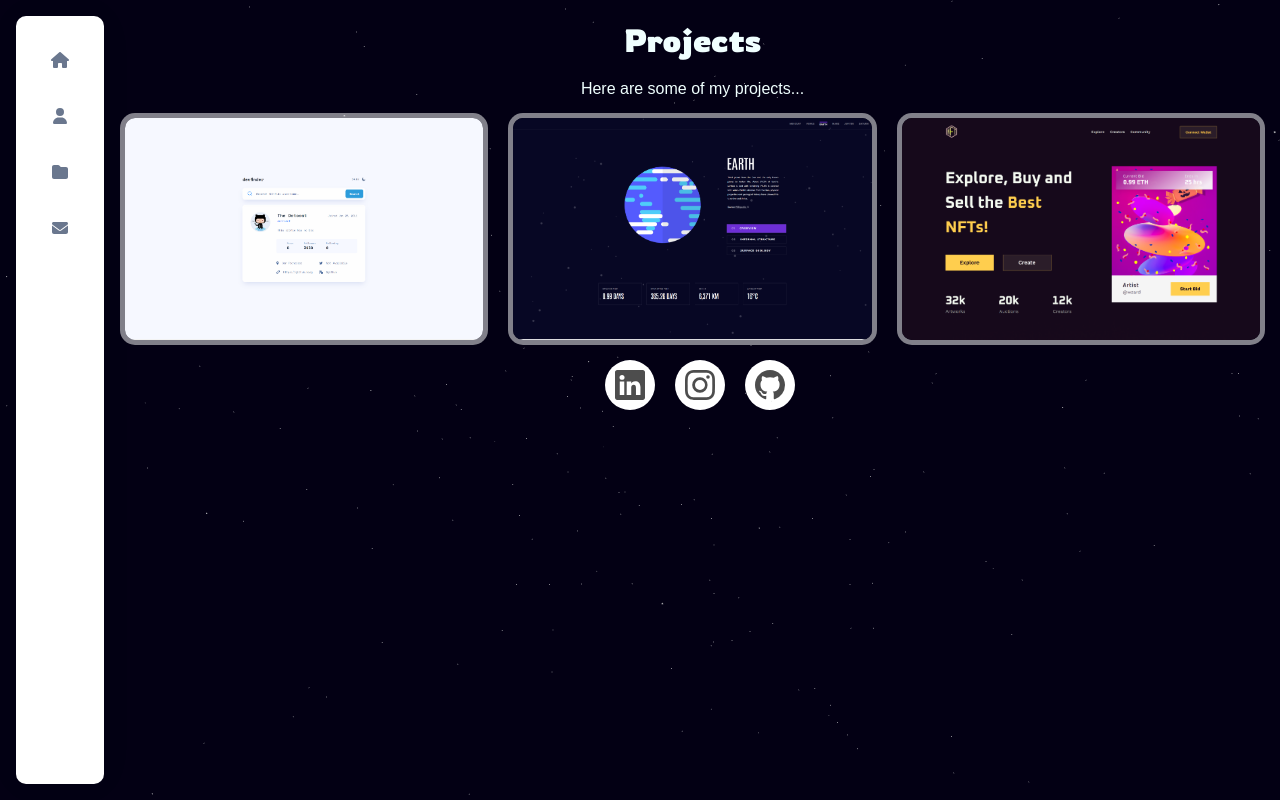
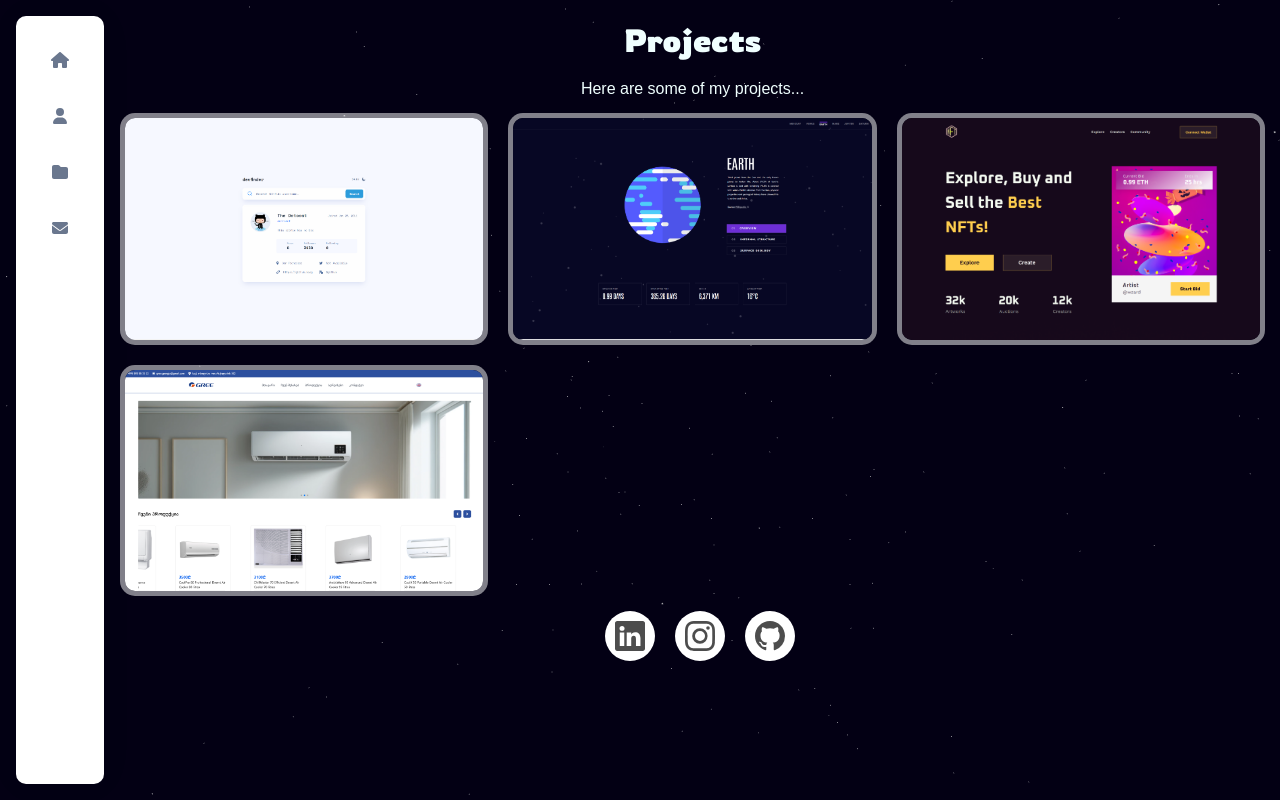
Before and after one commit to Gulverda/Portfolio, a React (Vite) app: page /projects in a window 1280 px wide. Built offline with nearby package versions, Linux system fonts and the light colour scheme.

Commit message:
Fixed Socials On resp

```diff
--- a/src/CSS/Contact.css
+++ b/src/CSS/Contact.css
@@ -5,7 +5,7 @@
     width: 100%;
     z-index: 1;
     position: relative;
-    height: 100vh;
+    height: 100dvh;
 }
 
 .form-container p {
@@ -288,4 +288,19 @@
     .sectionbanner {
       display: none;
     }
+
+    .for_contact{
+      height: 100vh !important;
+    }
+
+    .for_center_contact{
+      margin-top: 0px;
+      padding: 10px !important;
+    }
+
+    .form-container{
+      max-height: 700px;
+      height: 100%;
+      overflow-x: scroll;
+    }
   }
--- a/src/CSS/Skills.css
+++ b/src/CSS/Skills.css
@@ -113,12 +113,13 @@ button {
 @media (max-width: 480px) {
   .icons {
       grid-template-columns: 1fr;
-      gap: 5px;
+      /* gap: 5px; */
+      gap: 10px;
   }
 
   .icon-box {
-      width: 30px;
-      height: 30px;
+      width: 50px;
+      height: 50px;
       padding: 4px;
   }
 
--- a/src/CSS/SocialLinks.css
+++ b/src/CSS/SocialLinks.css
@@ -99,5 +99,6 @@ ul {
   @media (max-width: 768px) {
     .example-2 {
       padding-left: 0 !important;
+      padding-bottom: 100px !important;
     }
   }
--- a/src/layout.jsx
+++ b/src/layout.jsx
@@ -1,8 +1,8 @@
 // RootLayout.js
 import React from 'react';
 // import { Footer } from './components/main/footer';
-import Navbar from '../src/components/main/navbar.jsx';
-import { StarsCanvas } from '../src/components/main/startBg.jsx';
+// import Navbar from '../src/components/main/navbar.jsx';
+// import { StarsCanvas } from '../src/components/main/startBg.jsx';
 import SocialLinks from './components/Buttons/SocialLinks.jsx';
 // import { siteConfig } from './config';
 // import { cn } from './lib/utils';
--- a/src/pages/Contact.jsx
+++ b/src/pages/Contact.jsx
@@ -1,6 +1,7 @@
 import React, { useState } from 'react';
 import '../CSS/Contact.css';
 import SectionBanner from '../components/Earth/SectionBanner';
+import SocialLinks from '../components/Buttons/SocialLinks';
 
 const SuccessNotification = ({ onClose }) => (
   <div className="success">
@@ -107,7 +108,8 @@ const ContactUs = () => {
   };
 
   return (
-    <div style={{display: "flex", justifyContent: "center", alignItems: "center", height: "90vh"}}>
+    <>
+          <div className="for_contact" style={{display: "flex", justifyContent: "center", alignItems: "center", height: "90dvh"}}>
       <div className="notifications" style={{display: "flex", justifyContent: "center", flexDirection: "column", alignItems: "center"}}>
         {isSubmitted && <SuccessNotification onClose={closeSuccessNotification} />}
         {errorMessage && <ErrorNotification message={errorMessage} onClose={closeErrorNotification} />}
@@ -216,6 +218,11 @@ const ContactUs = () => {
         </div>
       </div>
     </div>
+    {/* <div className="for_socials" style={{marginBottom: '170px'}}>
+      <SocialLinks />
+    </div> */}
+    </>
+
   );
 };
 
--- a/src/pages/Projects.jsx
+++ b/src/pages/Projects.jsx
@@ -4,27 +4,35 @@ import '../CSS/Project.css';
 
 const projectsData = [
   {
-    title: 'Project One',
+    title: 'GitHub Profile Searcher',
     description: 'This React application allows users to search for GitHub profiles, displaying detailed information in a visually appealing and responsive layout. The inclusion of day and night modes enhances the user experience, and the application handles errors gracefully.',
     linkDemo: 'https://github-user-profile-se4rch.netlify.app/',
     linkCode: 'https://github.com/Gulverda/Github-Profile-Searcher',
-    backgroundImage: 'url(/assets/Github_Searcher.png)', // Updated path
+    backgroundImage: 'url(/assets/Github_Searcher.png)', // Must match exactly with the file name
   },
   {
     title: 'The Planets',
     description: 'The Planets" is a GitHub-hosted web application project by Luka Gulverdashvili, focusing on showcasing information about planets in our solar system using React.js and emphasizing front-end development skills',
     linkDemo: 'https://the-plan3ts.netlify.app/',
     linkCode: 'https://github.com/Gulverda/The-Planets',
-    backgroundImage: 'url(/assets/theplanets.png)', // Updated path
+    backgroundImage: 'url(/assets/theplanets.png)', // Must match exactly with the file name
   },
   {
     title: 'NFTs',
     description: 'NFTs is a GitHub repository managed by Luka Gulverdashvili, dedicated to exploring Non-Fungible Tokens (NFTs). The project likely involves development or research related to NFT technology, potentially using various tools and frameworks.',
     linkDemo: 'https://nft5.netlify.app/',
     linkCode: 'https://github.com/Gulverda/NFTs',
-    backgroundImage: 'url(/assets/nft.png)', // Updated path
+    backgroundImage: 'url(/assets/nft.png)', // Must match exactly with the file name
+  },
+  {
+    title: 'Gree',
+    description: 'This is an informational website about conditioners and cooling systems, featuring filters and detailed information on various products.',
+    linkDemo: 'https://gree-react.vercel.app/',
+    linkCode: 'https://github.com/duda-el/gree-react',
+    backgroundImage: 'url(/assets/gree.png)', // Add the corresponding image file
   },
 ];
+
 
 
 
```
Also changed, not shown: public/assets/gree.png (added).
